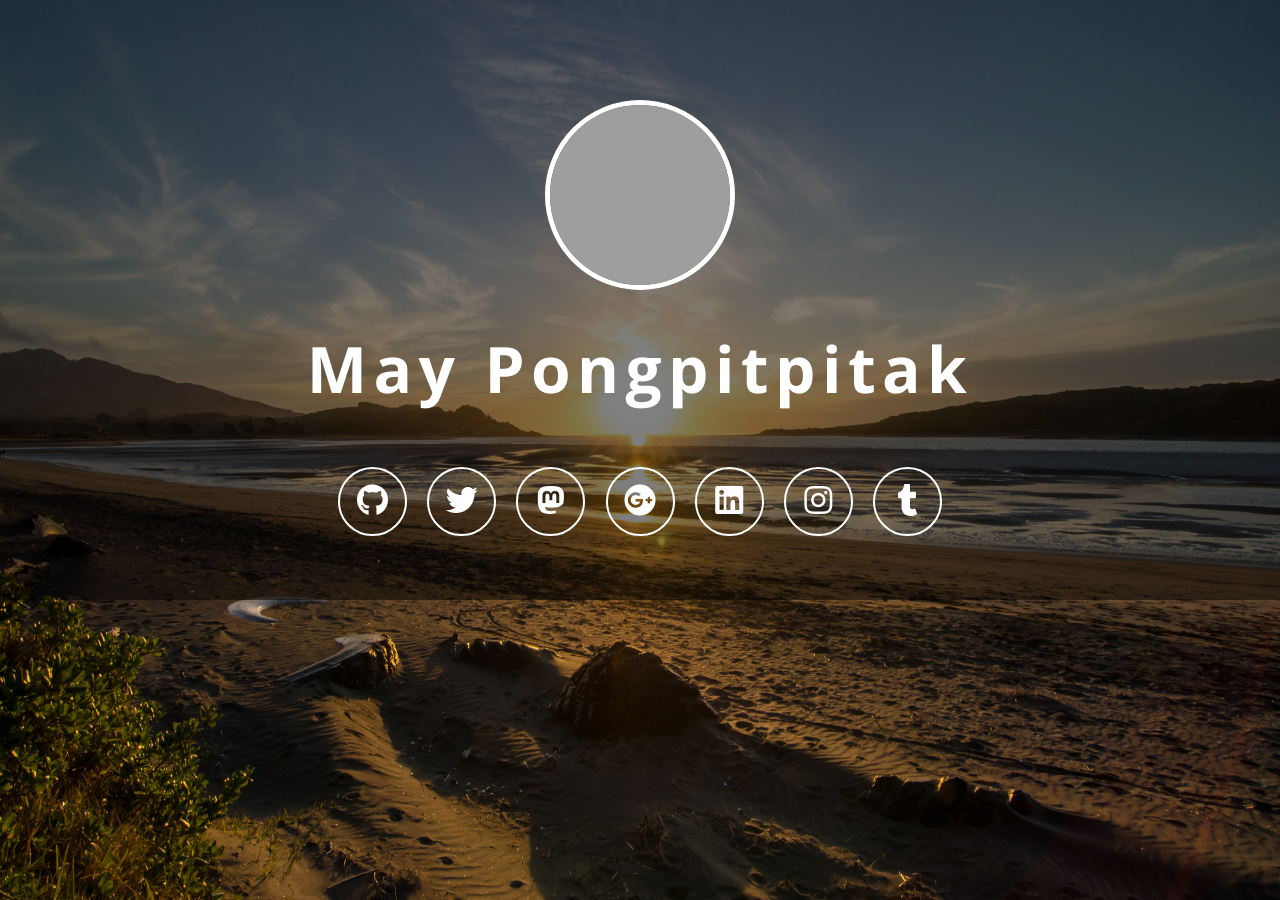
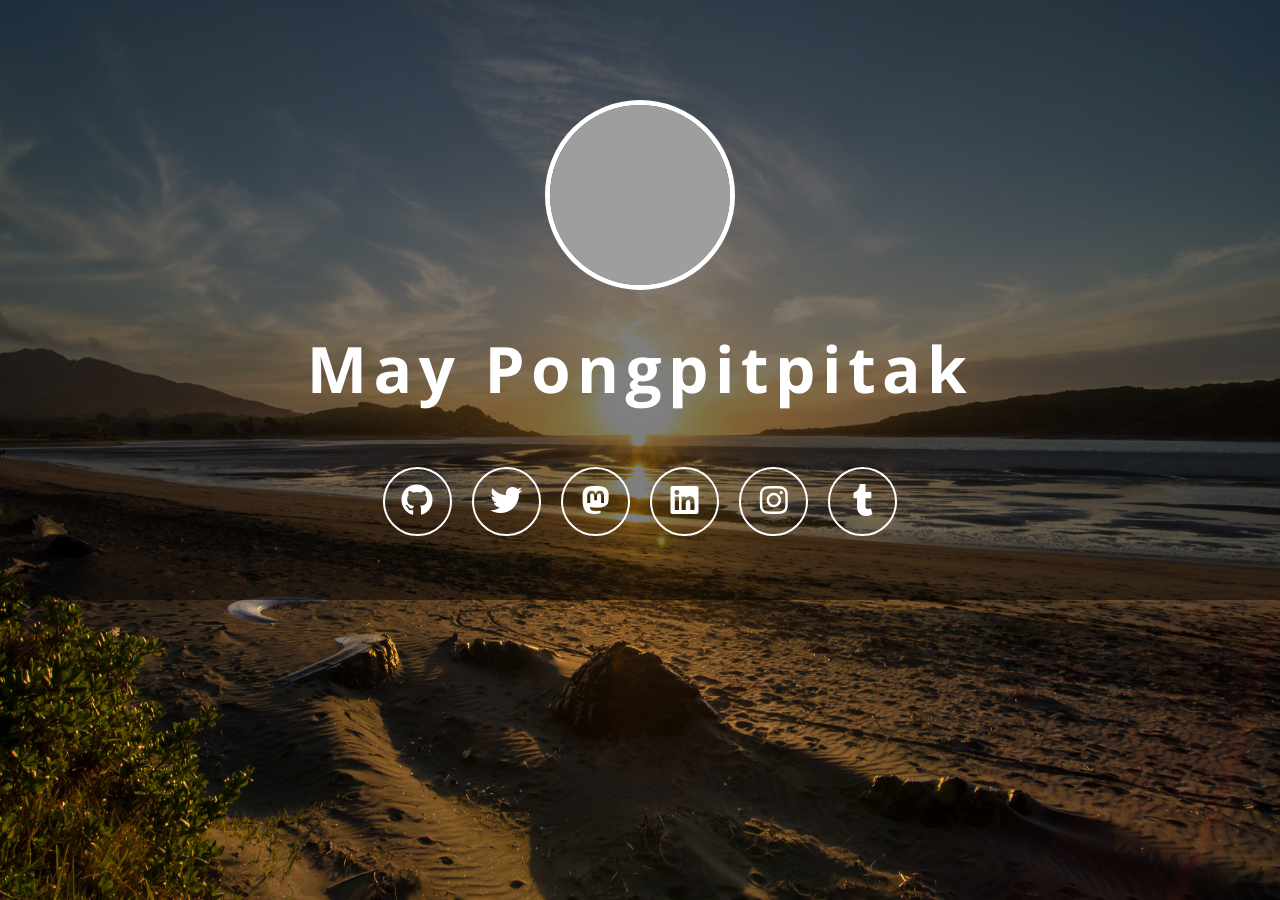
Before and after one commit to mayppong/mayppong.github.io, a Jekyll site: the page built from index.html, in a window 1280 px wide. Built offline with Jekyll 4.4.1, drawn with Linux system fonts in a browser that asks for light colours; nearby versions of some CDN libraries; grey boxes are pictures that could not be loaded.

Commit message:
Remove Google Plus from website

```diff
--- a/_config.yml
+++ b/_config.yml
@@ -8,7 +8,6 @@ url: "www.mayppong.com"
 # about 5 elements are recomended
 github_username: mayppong
 twitter_username: mayppong
-google_plus_username: MayPongpitpitak
 linkedin_username: mayppong
 tumblr_username: mayppong
 instagram_username: mayppong
--- a/index.html
+++ b/index.html
@@ -50,10 +50,6 @@ permalink: /
 
         {% if site.mastodon_username and site.mastodon_domain %}
         <li><a class="fab fa-2x fa-mastodon" rel="me" href="https://{{ site.mastodon_domain }}/@{{ site.mastodon_username }}"><span class="description">Mastodon</span></a></li>
-        {% endif %}
-
-        {% if site.google_plus_username %}
-        <li><a class="fab fa-2x fa-google-plus" href="https://plus.google.com/+{{ site.google_plus_username }}"><span class="description">Google +</span></a></li>
         {% endif %}
 
         {% if site.linkedin_username %}
```
